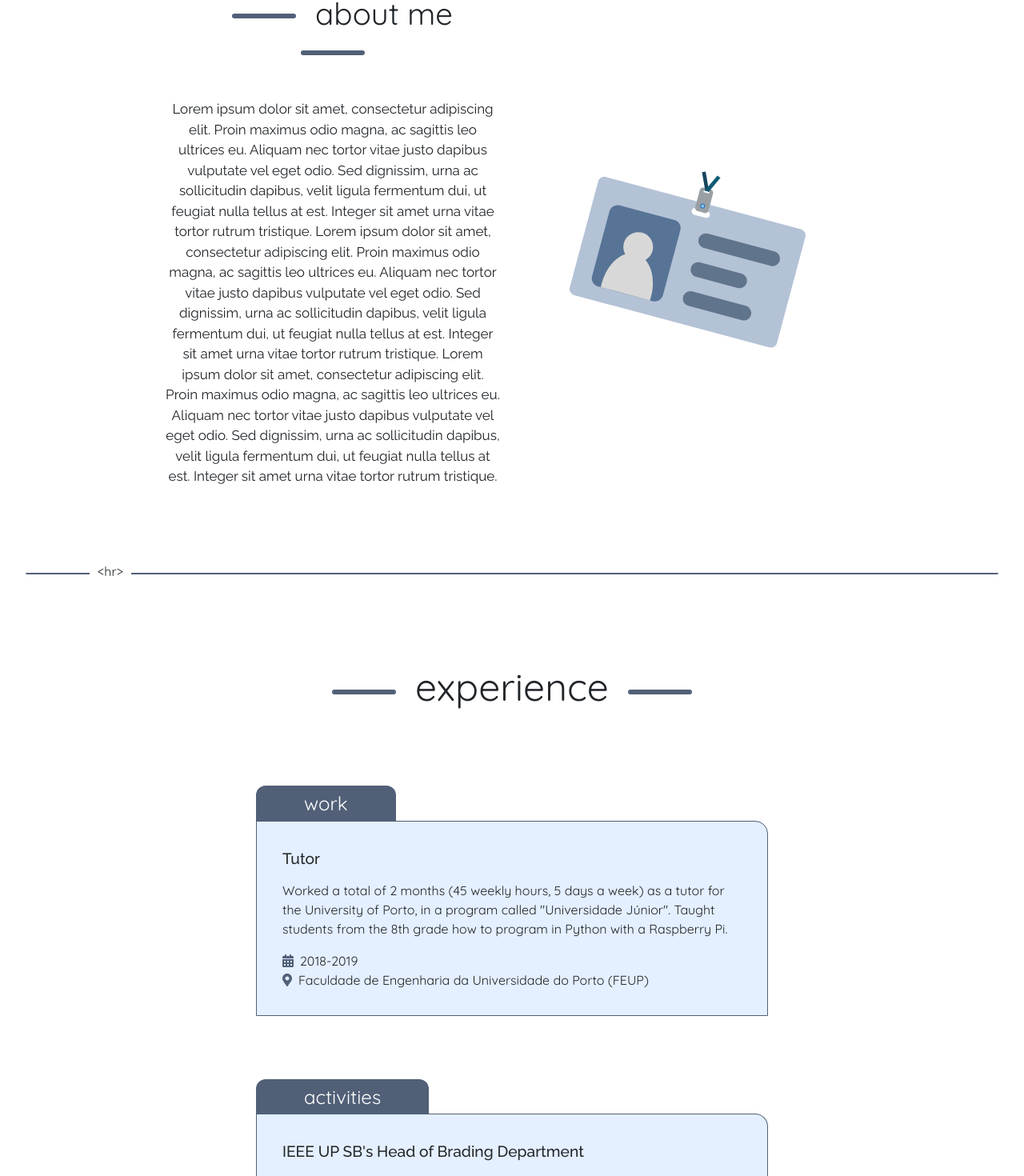
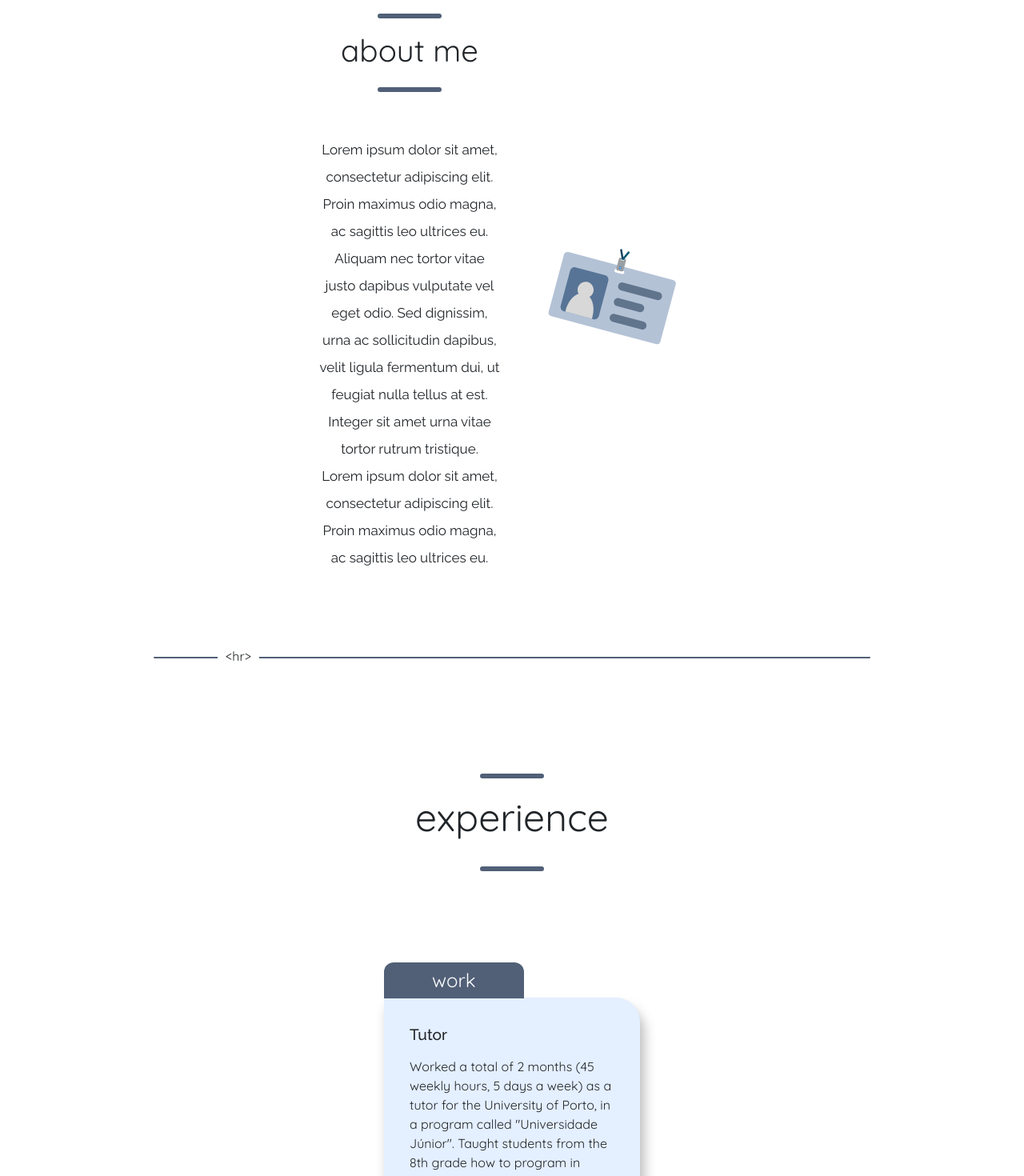
Before and after one commit to DiogoDores/personal-website, a Vue app: page / in a window 1280 px wide. Shown: the part 896-2366 px from the top of the page at 80% size. Built offline with nearby package versions, Linux system fonts and the light colour scheme.

Commit message:
Fixes to the Experience section, deleted Projects Section and started working on Skills section

```diff
--- a/src/App.vue
+++ b/src/App.vue
@@ -4,8 +4,6 @@
     <About></About>
     <LineBreak></LineBreak>
     <Experience></Experience>
-    <LineBreak></LineBreak>
-    <Projects></Projects>
     <LineBreak></LineBreak>
     <Skills></Skills>
     <Contacts></Contacts>
@@ -16,7 +14,6 @@
 import Banner from './components/Banner.vue'
 import About from './components/About.vue'
 import Experience from './components/Experience.vue'
-import Projects from './components/Projects.vue'
 import Skills from './components/Skills.vue'
 import Contacts from './components/Contacts.vue'
 import LineBreak from './components/LineBreak.vue'
@@ -27,7 +24,6 @@ export default {
     Banner,
     About,
     Experience,
-    Projects,
     Skills,
     Contacts,
     LineBreak
@@ -46,7 +42,7 @@ export default {
     -moz-osx-font-smoothing: grayscale;
 
 
-    h1.section-title{
+    h1.section-title, div.section-title{
       font-family: $font-text;
       font-size: 3em;
       font-weight: 400;
@@ -71,10 +67,10 @@ export default {
     }
 
     .section{
-      margin: 7em 20em;
+      margin: 7em 30em;
 
       &.small{
-        margin: 7em 15em;
+        margin: 7em 30em;
       }
     }
   }
--- a/src/assets/_global.scss
+++ b/src/assets/_global.scss
@@ -4,12 +4,15 @@
 
 @import url('https://fonts.googleapis.com/css2?family=Raleway:wght@300;400;500;600&display=swap');
 @import url('https://fonts.googleapis.com/css2?family=Quicksand:wght@300;400;500&display=swap');
+@import url('https://fonts.googleapis.com/css2?family=Montserrat:wght@600&display=swap');
 $font-title: 'Raleway', sans-serif;
 $font-text: 'Quicksand', sans-serif;
+$font-subtitle: 'Montserrat', sans-serif;
 
 $color-dark: #516077;
 $color-light: #A8C2C3;
 $color-secondary: #E4EFFF;
+$color-shadow: #BABABA;
 $color-text-light: #FFFFFF;
 $color-text-dark: #000000;
 
--- a/src/components/About.vue
+++ b/src/components/About.vue
@@ -8,11 +8,6 @@
             Aliquam nec tortor vitae justo dapibus vulputate vel eget odio. Sed dignissim, urna ac sollicitudin dapibus,
             velit ligula fermentum dui, ut feugiat nulla tellus at est. Integer sit amet urna vitae tortor rutrum tristique.
             Lorem ipsum dolor sit amet, consectetur adipiscing elit. Proin maximus odio magna, ac sagittis leo ultrices eu.
-            Aliquam nec tortor vitae justo dapibus vulputate vel eget odio. Sed dignissim, urna ac sollicitudin dapibus,
-            velit ligula fermentum dui, ut feugiat nulla tellus at est. Integer sit amet urna vitae tortor rutrum tristique.
-            Lorem ipsum dolor sit amet, consectetur adipiscing elit. Proin maximus odio magna, ac sagittis leo ultrices eu.
-            Aliquam nec tortor vitae justo dapibus vulputate vel eget odio. Sed dignissim, urna ac sollicitudin dapibus,
-            velit ligula fermentum dui, ut feugiat nulla tellus at est. Integer sit amet urna vitae tortor rutrum tristique.
           </p>
     </b-col>
 
@@ -36,7 +31,7 @@ export default {
         p{
           text-align: center;
           font-size: 17px;
-          line-height: 1.5em;
+          line-height: 2em;
         }
 
     }
--- a/src/components/Experience.vue
+++ b/src/components/Experience.vue
@@ -29,7 +29,7 @@
     <div class="section-container">
       <div class="section-name"><span>Activities</span></div>
       <div class="section-content">
-          <div class="exp-title">IEEE UP SB's Head of Brading Department</div>
+          <div class="exp-title">IEEE UP SB's Head of Communications and Branding Department</div>
 
           <div class="exp-desc">
             This role required me to be responsible for the branding, as well as managing social
@@ -85,7 +85,7 @@
             </span>
             <span class="exp-location">
               <font-awesome-icon class="icon" icon="map-marker-alt" />
-              <p>Ramalde, Porto</p>
+              <p>Ramalde, Porto, Portugal</p>
             </span>
           </div>
       </div>
@@ -189,17 +189,18 @@ export default {
 
         .section-content{
             padding: 2em;
-            border-left: 1px solid $color-dark;
-            border-right: 1px solid $color-dark;
-            border-bottom: 1px dashed $color-dark;
 
             &:nth-child(2){
-              border-radius: 0 1em 0 0;
-              border-top: 1px solid $color-dark;
+              border-top-right-radius: 30px;
             }
 
-            &:last-child {
-              border-bottom: 1px solid $color-dark;
+            &:not(:last-child){
+              box-shadow:  5px 12px 15px $color-shadow;
+            }
+
+            &:last-child{
+              box-shadow:  5px 12px 15px $color-shadow,
+                        20px 20px 15px $color-text-light;
             }
 
             &:nth-child(even){
--- a/src/components/LineBreak.vue
+++ b/src/components/LineBreak.vue
@@ -10,7 +10,7 @@ export default {
 
 <style scoped lang="scss">
   .text{
-      width: 95%;
+      width: 70%;
       border-bottom: 2px solid $color-dark;
       border-radius: 5em;
       line-height: 0.1em;
--- a/src/components/Projects.vue
+++ /dev/null
@@ -1,20 +0,0 @@
-<template>
-  <div class="section" id="projects">
-    <h1 class="section-title">Projects</h1>
-
-    <div class="section-container">
-      <div class="section-image"></div>
-      <div class="section-content"></div>
-    </div>
-  </div>
-</template>
-
-<script>
-export default {
-  name: 'Projects',
-}
-</script>
-
-<style scoped lang="scss">
-
-</style>
--- a/src/components/Skills.vue
+++ b/src/components/Skills.vue
@@ -1,10 +1,20 @@
 <template>
   <div class="section" id="skills">
-    <h1 class="section-title">Skills</h1>
+    <div class="section-title">
+      Skills
+    </div>
+
+    <div class="section-description">
+      Here are some of the skills I’ve devolped as an undergraduate through the development of various projects.
+    </div>
 
     <div class="section-container">
-      <div class="section-image"></div>
-      <div class="section-content"></div>
+      <div class="section-subtitle">
+        Programming Languages
+      </div>
+      <div class="section-content">
+        cenas
+      </div>
     </div>
   </div>
 </template>
@@ -17,4 +27,22 @@ export default {
 
 <style scoped lang="scss">
 
+  div.section-description{
+    position: relative;
+    bottom: 2.5em;
+    text-align: center;
+    font-family: $font-text;
+    font-size: 1.3em;
+  }
+
+  div.section-container{
+
+    div.section-subtitle{
+      font-family: $font-subtitle;
+      color: $color-dark;
+      font-size: 2em;
+      font-weight: 600;
+      text-shadow: 3px 3px 3px $color-shadow;
+    }
+  }
 </style>
```
Also changed, not shown: src/assets/spacebar.svg (added).
